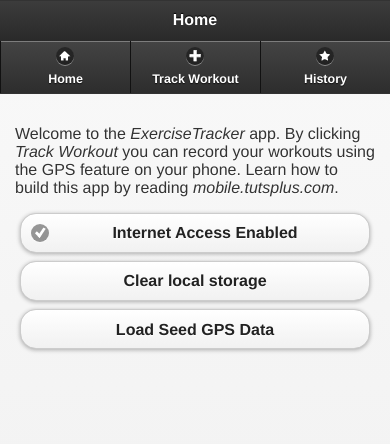
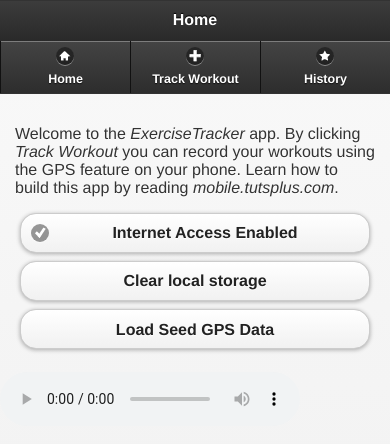
Before and after one commit to foochat/hello, a plain HTML site: page www/index.html in a window 390 px wide. Drawn offline with Linux system fonts and the light colour scheme; some packages are replaced by stand-ins of ours.

Commit message:
radio streaming test

```diff
--- a/www/index.html
+++ b/www/index.html
@@ -60,6 +60,7 @@
 		<button id="home_clearstorage_button">Clear local storage</button>
 		<button id="home_seedgps_button">Load Seed GPS Data</button>
 	</div>
+	<audio width="300" height="32" controls="controls" autoplay="autoplay" src="http://streaming.rtbf.be:8000/2128xrtbf"></audio>
 
 
 </div>
```
